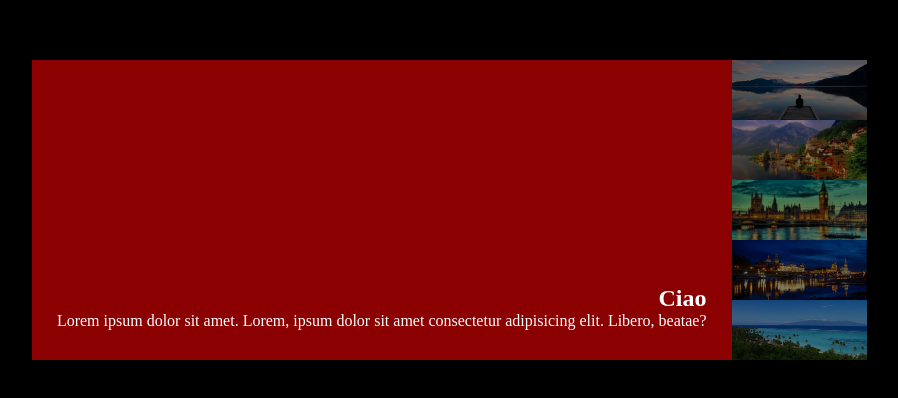
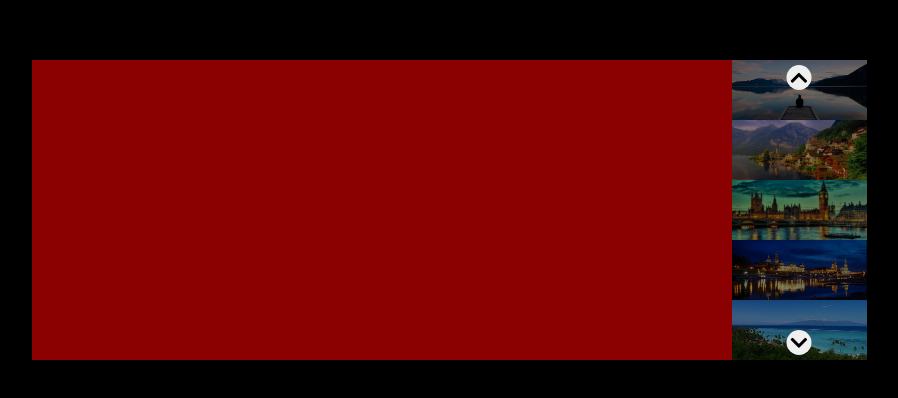
Before and after one commit to Alek90/js-array-carousel, a plain HTML site: page index.html in a window 1280 px wide. Shown: the part 190-588 px from the top of the page, without its empty margins (191-1089 px from the left). Drawn offline with Linux system fonts and the light colour scheme.

Commit message:
Creati bottoni "up" & "down".
Creati e stilizzati i bottoni da usare.

```diff
--- a/assets/style.css
+++ b/assets/style.css
@@ -34,6 +34,7 @@ section{
 .carosello{
     width: 135px;
     height: 300px;
+    position: relative;
 }
 
 .img_unselected{
@@ -85,3 +86,30 @@ section{
     background-size: cover;
     background-repeat: no-repeat;
 }
+
+button{
+    width: 25px;
+    height: 25px;
+    text-align: center;
+    border-radius: 50%;
+    border: none;
+}
+
+i{
+    font-size: 1.2rem;
+    vertical-align: middle;
+}
+
+#up{
+    position: absolute;
+    top: 5px;
+    left: 50%;
+    transform: translate(-50%);
+}
+
+#down{
+    position: absolute;
+    bottom: 5px;
+    left: 50%;
+    transform: translate(-50%);
+}
--- a/index.html
+++ b/index.html
@@ -6,6 +6,7 @@
     <meta name="viewport" content="width=device-width, initial-scale=1.0">
     <title>Document</title>
     <link rel="stylesheet" href="./assets/style.css">
+    <link rel="stylesheet" href="https://cdnjs.cloudflare.com/ajax/libs/font-awesome/5.15.4/css/all.min.css" integrity="sha512-1ycn6IcaQQ40/MKBW2W4Rhis/DbILU74C1vSrLJxCq57o941Ym01SwNsOMqvEBFlcgUa6xLiPY/NS5R+E6ztJQ==" crossorigin="anonymous" referrerpolicy="no-referrer" />
 </head>
 <body>
 
@@ -17,9 +18,9 @@
 
             <div class="text">
 
-                <h1 id="country">Ciao</h1>
+                <h1 id="country"></h1>
 
-                <p id="caption">Lorem ipsum dolor sit amet. Lorem, ipsum dolor sit amet consectetur adipisicing elit. Libero, beatae?</p>
+                <p id="caption"></p>
 
             </div>
 
@@ -33,6 +34,14 @@
             <div class="img_unselected img_Germania"></div>
             <div class="img_unselected img_Paradise"></div>
 
+            <button id="up">
+                <i class="fas fa-chevron-up"></i>
+            </button>
+
+            <button id="down">
+                <i class="fas fa-chevron-down"></i>
+            </button>
+
         </div>
 
     </main>
```
